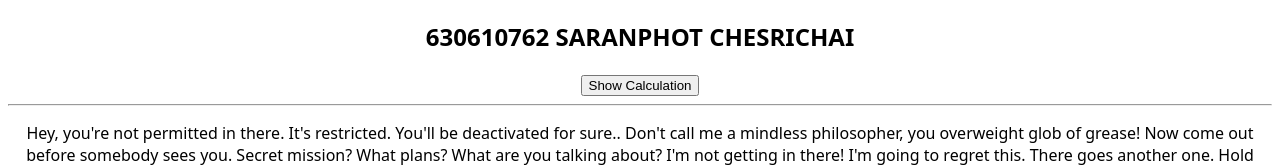
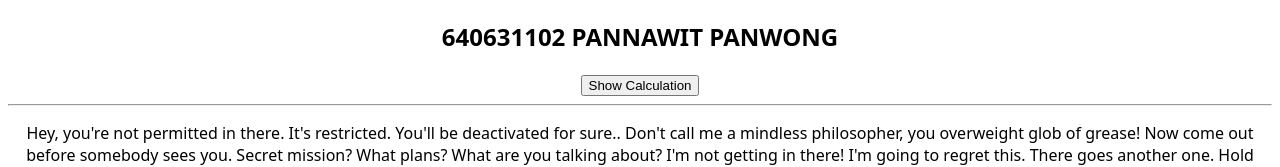
Before and after one commit to cpe-cmu-261207/quiz201-majespectre00, a plain HTML site: page index.html in a window 1280 px wide. Shown: the top 167 px of the page. Drawn offline with Linux system fonts and the light colour scheme.

Commit message:
default index

```diff
--- a/index.html
+++ b/index.html
@@ -11,7 +11,7 @@
 <body>
 
   <div>
-    <h2 id="author">630610762 SARANPHOT CHESRICHAI</h2>
+    <h2 id="author">640631102 PANNAWIT PANWONG</h2>
     <h2 id="calculation"></h2>
     <button class="button" id="toggle">Show Calculation</button>
   </div>
```
